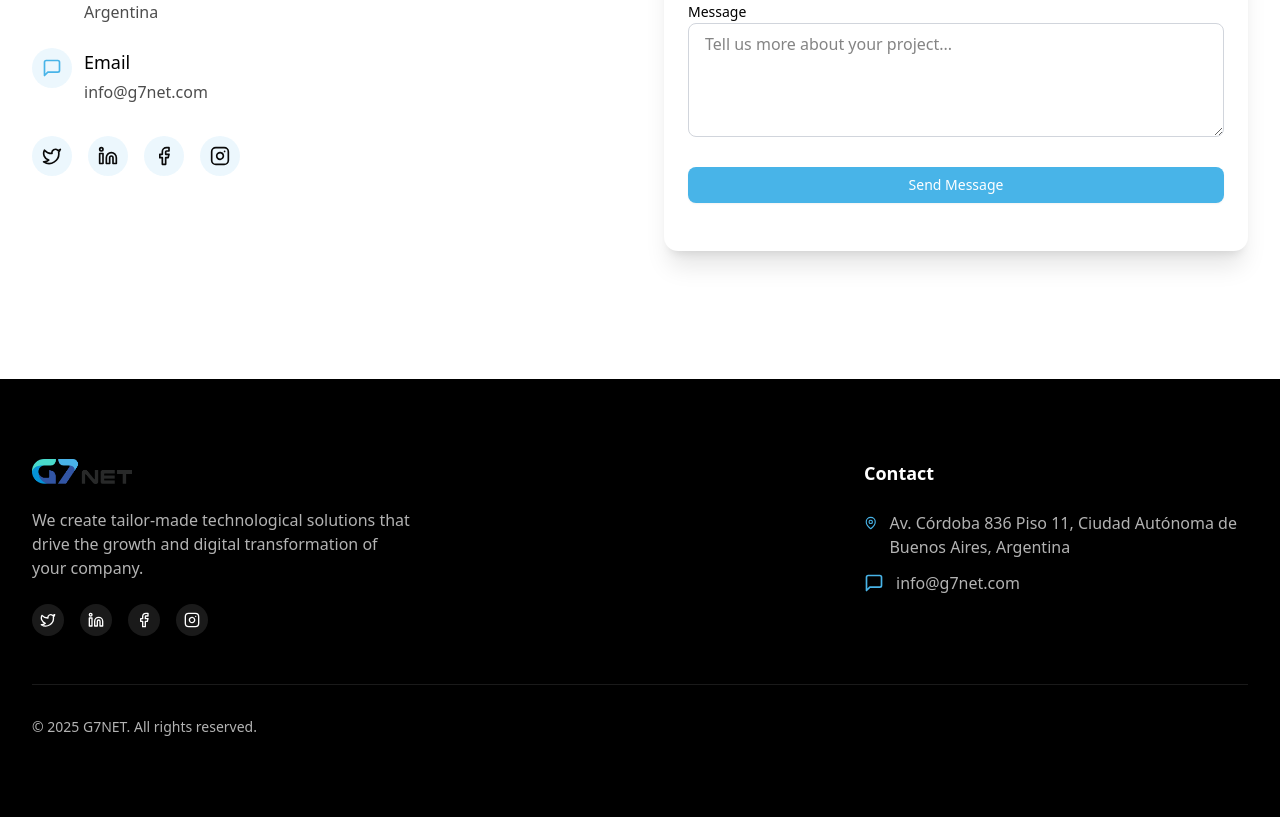
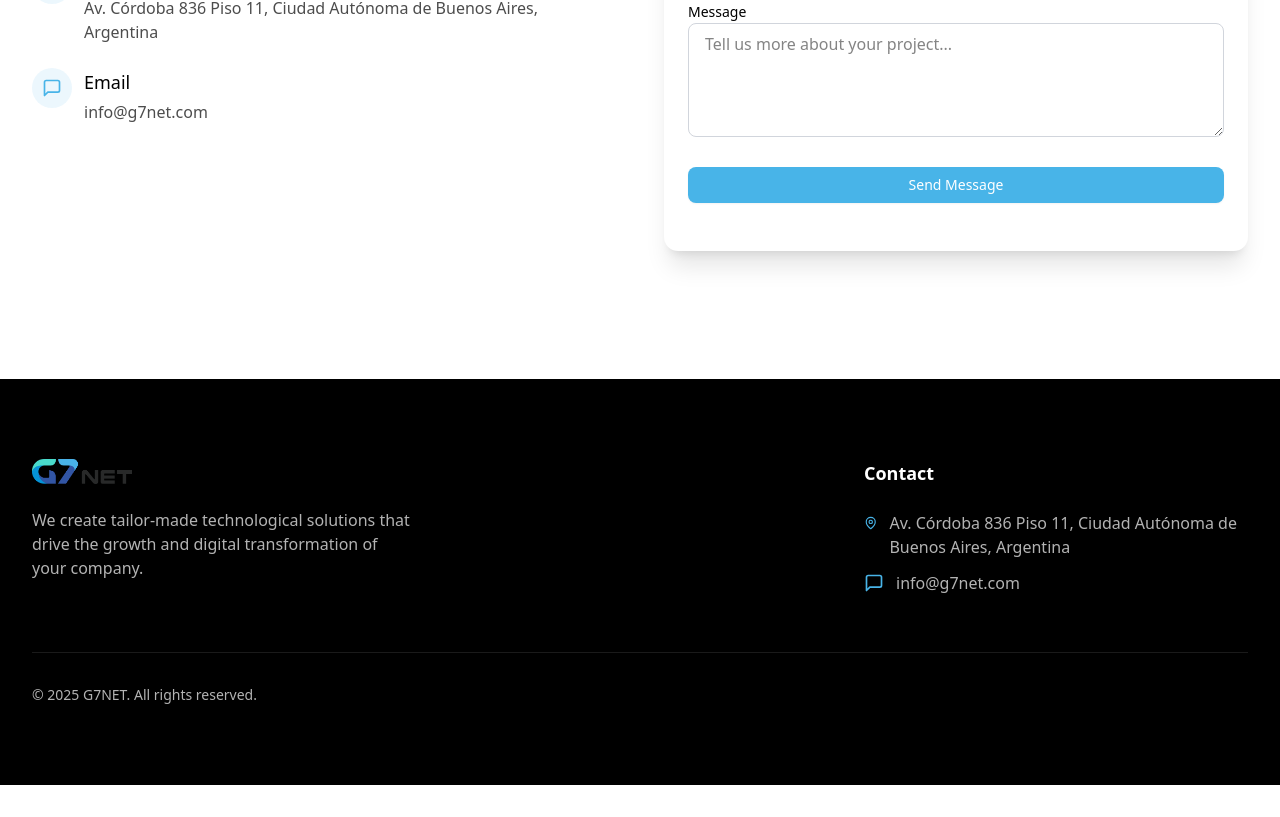
Before and after one commit to aberenstein/G7-NET, a Next.js app: page /en in a window 1280 px wide. Shown: the part 6847-7664 px from the top of the page. After the commit the page ends 7632 px from the top, so only its background shows below. Built offline with nearby package versions, Linux system fonts and the light colour scheme.

Commit message:
Se remueven links a redes sociales

```diff
--- a/src/components/Contact.tsx
+++ b/src/components/Contact.tsx
@@ -56,7 +56,7 @@ export function Contact() {
             </div>
 
             <div className="flex space-x-4">
-              {["twitter", "linkedin", "facebook", "instagram"].map(
+              {/* {["twitter", "linkedin", "facebook", "instagram"].map(
                 (social) => (
                   <Link
                     key={social}
@@ -72,7 +72,7 @@ export function Contact() {
                     )}
                   </Link>
                 )
-              )}
+              )} */}
             </div>
           </div>
           <div>
--- a/src/components/Footer.tsx
+++ b/src/components/Footer.tsx
@@ -23,7 +23,7 @@ export function Footer() {
             </div>
             <p className="text-white/70 mb-6">{t("description")}</p>
             <div className="flex space-x-4">
-              {["twitter", "linkedin", "facebook", "instagram"].map(
+              {/* {["twitter", "linkedin", "facebook", "instagram"].map(
                 (social) => (
                   <Link
                     key={social}
@@ -39,7 +39,7 @@ export function Footer() {
                     )}
                   </Link>
                 )
-              )}
+              )} */}
             </div>
           </div>
           <div>
```
